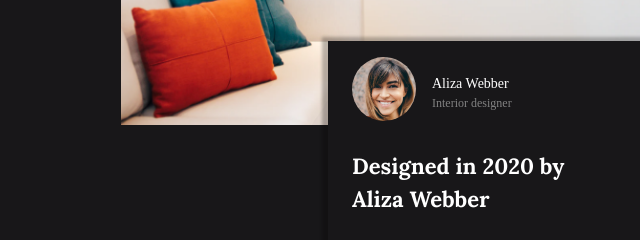
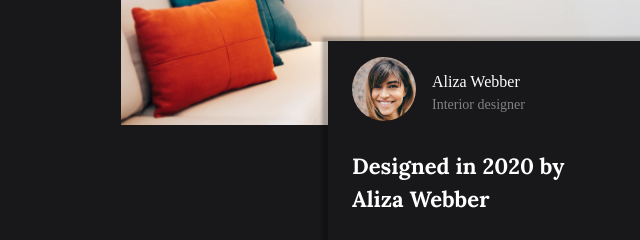
Before and after one commit to amansgz/css-interior-consultant, a plain HTML site: page index.html in a window 1280 px wide. Shown: the part 560-800 px from the top of the page, 375-1015 px from the left. Drawn offline with nearby package versions, Linux system fonts and the light colour scheme.

Commit message:
Fix font size in card header

```diff
--- a/css/app.css
+++ b/css/app.css
@@ -177,10 +177,10 @@ img {
   font-weight: 500;
 }
 .card__name {
-  font-size: clamp(12px, 8vw, 14px);
+  font-size: clamp(12px, 8vw, 16px);
 }
 .card__position {
-  font-size: clamp(10px, 8vw, 12px);
+  font-size: clamp(10px, 8vw, 14px);
   color: var(--light-gray);
 }
 .card__attribution {
```
